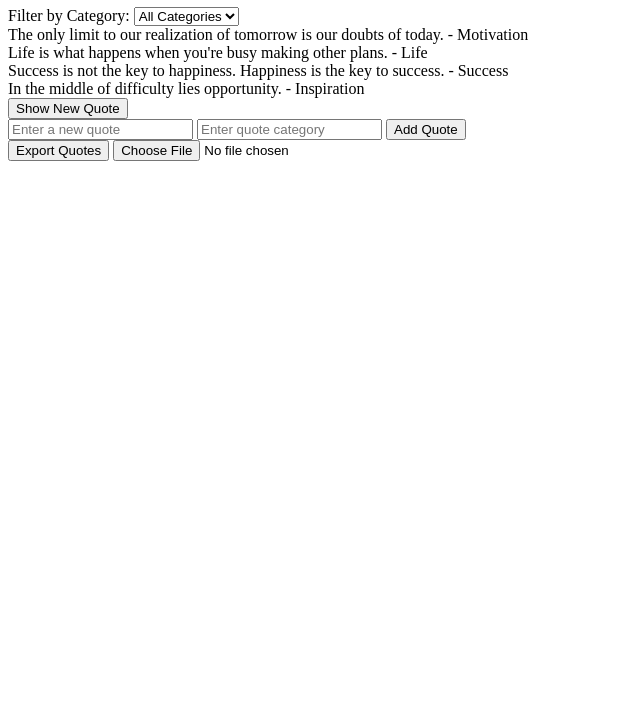
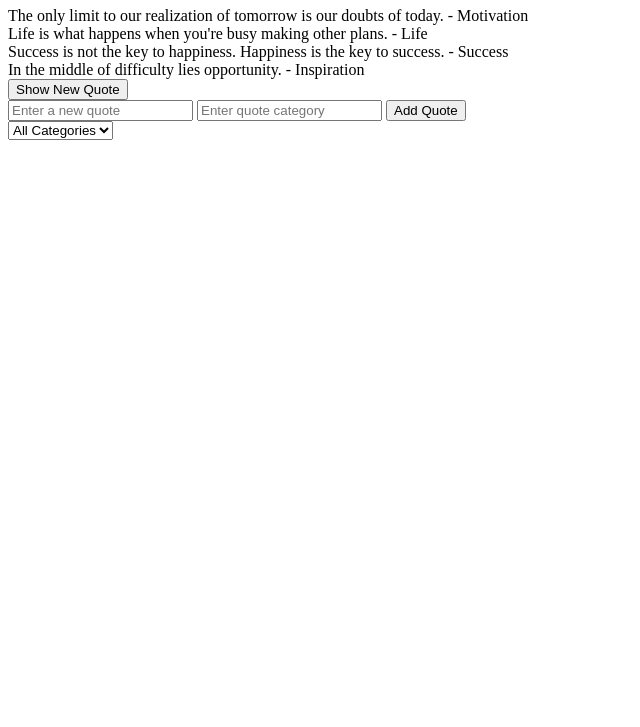
Before and after one commit to Wwollf/alx_fe_javascript, a plain HTML site: page dom-manipulation/index.html in a window 1280 px wide. Shown: the part 73-800 px from the top of the page, without its empty margins (0-640 px from the left). Drawn offline with Linux system fonts and the light colour scheme; no server answers.

Commit message:
new stuff

```diff
--- a/dom-manipulation/index.html
+++ b/dom-manipulation/index.html
@@ -7,22 +7,19 @@
 </head>
 <body>
     <h1>Dynamic Quote Generator</h1>
-    <div>
-        <label for="categoryFilter">Filter by Category:</label>
-        <select id="categoryFilter" onchange="filterQuotes()">
-            <option value="all">All Categories</option>
-            <!-- Dynamically populated categories -->
-        </select>
-    </div>
     <div id="quoteDisplay"></div>
     <button id="newQuote">Show New Quote</button>
+
     <div>
         <input id="newQuoteText" type="text" placeholder="Enter a new quote" />
         <input id="newQuoteCategory" type="text" placeholder="Enter quote category" />
         <button onclick="addQuote()">Add Quote</button>
     </div>
-    <button onclick="exportToJson()">Export Quotes</button>
-    <input type="file" id="importFile" accept=".json" onchange="importFromJsonFile(event)" />
+
+    <select id="categoryFilter" onchange="filterQuotes()">
+        <option value="all">All Categories</option>
+    </select>
+
     <script src="script.js"></script>
 </body>
 </html>
--- a/dom-manipulation/script.js
+++ b/dom-manipulation/script.js
@@ -109,11 +109,8 @@ function notifyUser(message) {
     }, 5000);
 }
 
-// Function to synchronize local quotes with the server every 10 seconds
-setInterval(syncQuotes, 10000); // Adjust interval as needed (10 seconds)
-
 // Function to add a new quote
-function addQuote() {
+function createAddQuoteForm() {
     const newQuoteText = document.getElementById('newQuoteText').value;
     const newQuoteCategory = document.getElementById('newQuoteCategory').value;
 
@@ -177,3 +174,6 @@ window.onload = function() {
     filterQuotes(); // Filter quotes to display based on the last selected category
     syncQuotes(); // Initial sync with server
 };
+
+// Synchronize local quotes with the server every 10 seconds
+setInterval(syncQuotes, 10000); // Adjust interval as needed (10 seconds)
```
